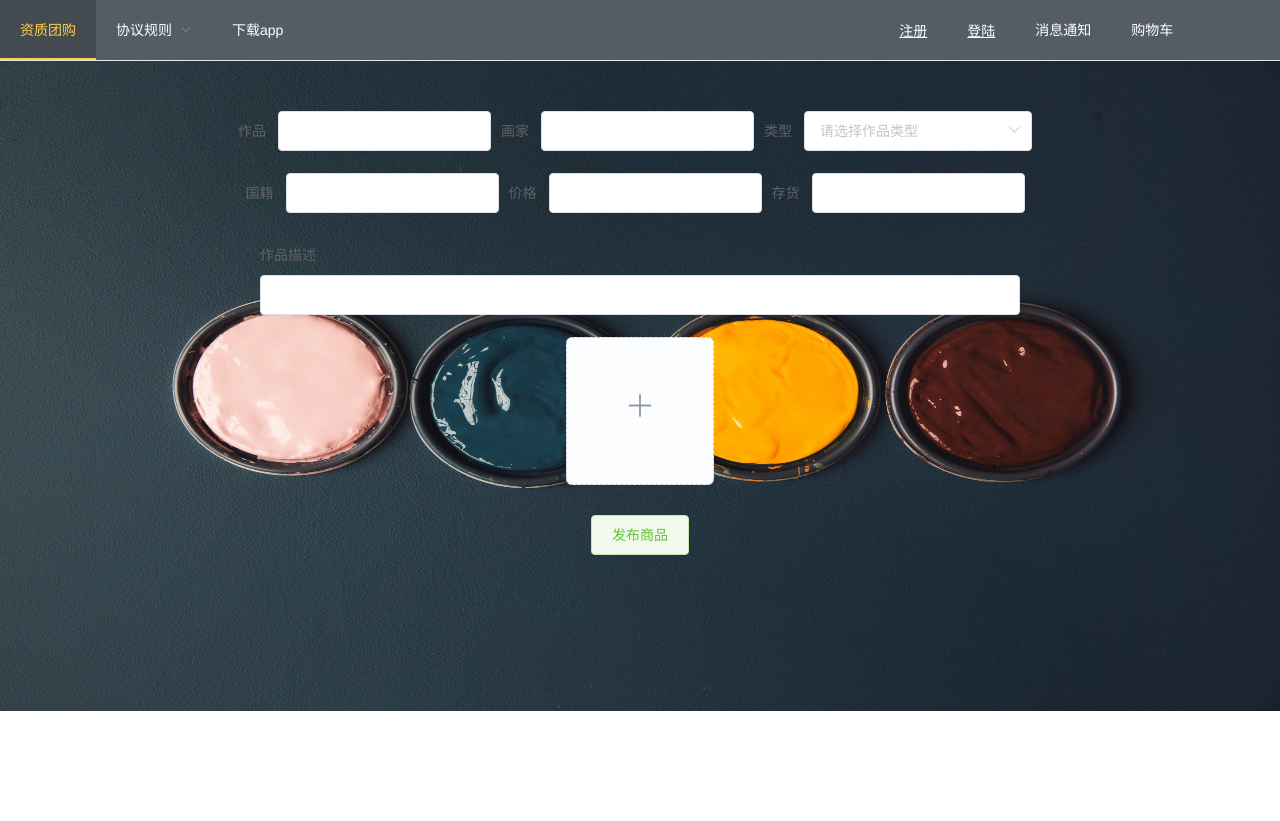
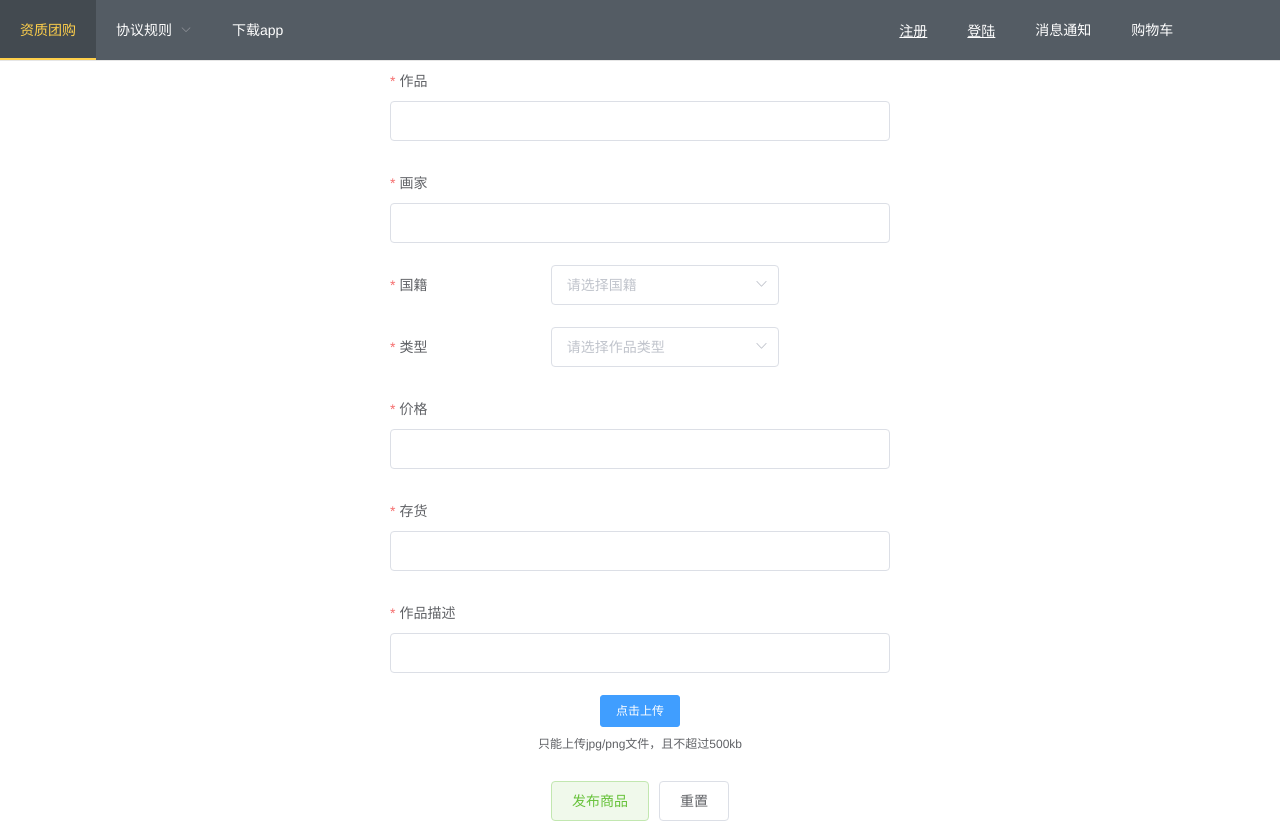
Before and after one commit to YANGJIEMEI123/painting, a Vue app in the folder paintingshop/: page /release in a window 1280 px wide. Before the commit the page ends 800 px from the top, so only its background shows below. Built offline with nearby package versions, Linux system fonts and the light colour scheme.

Commit message:
表单验证图片上传

```diff
--- a/paintingshop/src/views/release.vue
+++ b/paintingshop/src/views/release.vue
@@ -4,16 +4,34 @@
 <div class="all">
 
 
-<div class="publish">
-<el-form :inline="true" :model="formInline" status-icon :rules="rules" ref="formInline" class="demo-form-inline">
-  <el-form-item label="作品" prop="name">
-    <el-input v-model="formInline.name"></el-input>
+<el-form  :model="ruleForm" status-icon :rules="rules" ref="ruleForm" >
+  <el-form-item label="作品" prop="name"  :rules="[
+      { required: true, message: '请输入作品名'}
+    ]">
+    <el-input v-model="ruleForm.name"></el-input>
   </el-form-item>
-  <el-form-item label="画家" prop="drawer">
-    <el-input v-model="formInline.drawer"></el-input>
+  <el-form-item label="画家" prop="drawer" :rules="[
+      { required: true, message: '请输入画家名'}
+    ]">
+    <el-input v-model="ruleForm.drawer"></el-input>
   </el-form-item >
-<el-form-item label="类型" >
-   <el-select v-model="value" placeholder="请选择作品类型">
+
+  <el-form-item label="国籍" prop="value1" :rules="[
+      { required: true, message: '请选择国籍'}
+    ]">
+   <el-select v-model="ruleForm.value1" placeholder="请选择国籍">
+    <el-option
+      v-for="item in options1"
+      :key="item.value"
+      :label="item.label"
+      :value="item.value">
+    </el-option>
+  </el-select>
+   </el-form-item>
+<el-form-item label="类型" prop="value" :rules="[
+      { required: true, message: '请选择类型'}
+    ]">
+   <el-select v-model="ruleForm.value" placeholder="请选择作品类型">
     <el-option
       v-for="item in options"
       :key="item.value"
@@ -24,160 +42,91 @@
    </el-form-item>
 
 
-</el-form>
-<el-form :inline="true" :model="formInline" class="demo-form-inline">
-      <el-form-item label="国籍" prop="nation">
-    <el-input v-model="formInline.nation"></el-input>
-  </el-form-item>
- <el-form-item label="价格" prop="price">
-    <el-input v-model="formInline.price"></el-input>
+ <el-form-item label="价格" prop="price"  :rules="[
+      { required: true, message: '请输入价格'}
+    ]">
+    <el-input v-model="ruleForm.price"></el-input>
   </el-form-item>
 
-   <el-form-item label="存货" prop="stock">
-    <el-input v-model="formInline.stock"></el-input>
+   <el-form-item label="存货" prop="stock"    :rules="[
+      { required: true, message: '年龄不能为空'},
+      { type: 'number', message: '年龄必须为数字值'}
+    ]">
+    <el-input v-model.number="ruleForm.stock"  ></el-input>
   </el-form-item>
 
+    <el-form-item label="作品描述"  prop="descripe" :rules="[
+      { required: true, message: '请输入作品描述'}
+    ]">
+    <el-input v-model="ruleForm.descripe" ></el-input>
+  </el-form-item>
+
+
+<el-upload
+  class="upload-demo" prop="filelist"
+  action="https://jsonplaceholder.typicode.com/posts/"
+  :on-preview="handlePreview"
+  :on-remove="handleRemove"
+  :before-remove="beforeRemove"
+  :on-success="handleSuccess"
+  multiple
+  :limit="1"
+  :on-exceed="handleExceed"
+  :file-list="fileList">
+  <el-button size="small" type="primary">点击上传</el-button>
+  <div slot="tip" class="el-upload__tip">只能上传jpg/png文件，且不超过500kb</div>
+</el-upload>
+<el-button type="success" plain style="margin-top:30px"  @click="submitForm('ruleForm')">发布商品</el-button>
+   <el-button @click="resetForm('ruleForm')">重置</el-button>
 </el-form>
 
-
 </div>
-<el-form   :model="formLabelAlign" id="des">
-    <el-form-item label="作品描述">
-    <el-input v-model="formLabelAlign.descripe"></el-input>
-  </el-form-item>
-</el-form>
-<el-upload
-  action="https://jsonplaceholder.typicode.com/posts/"
-  list-type="picture-card"
-  :on-preview="handlePictureCardPreview"
-  :on-remove="handleRemove">
-  <i class="el-icon-plus"></i>
-</el-upload>
-<el-dialog :visible.sync="dialogVisible">
-  <img width="100%" :src="dialogImageUrl" alt="">
-</el-dialog>
-<el-button type="success" plain style="margin-top:30px">发布商品</el-button>
-
-</div>
-
 
     </div>
 </template>
 <style scoped>
-
 .all{
-   padding-top:50px;
-    width:100%;
-    min-height: 600px;
-   background: url('../assets/bg2.jpg') no-repeat ;
-   background-size: 100% 100%;
-   background-position: center;
-}
-#des{
-    max-width:760px;
-
-    margin:0 auto;
-}
-
-.publish{
-    display: flex;
-    flex-direction: column;
-    /* justify-content:space-evenly; */
+    max-width:500px;
     position: relative;
     top:0;
     right: 0;
     bottom: 0;
     left:0;
     margin:auto;
+}
+el-form{
+    max-width:350px;
 
 }
+el-form-item{
+    max-width:350px;
+}
+
+
 
 </style>
 <script>
   export default {
     data() {
-        var checkName = (rule, value, callback) => {
-        if (!value) {
-          return callback(new Error('名字不能为空'));
-        }
-
-      };
-      var checkdrawer = (rule, value, callback) => {
-        if (!value) {
-          return callback(new Error('作者不能为空'));
-        }
-
-      };
-      var checknation = (rule, value, callback) => {
-        if (!value) {
-          return callback(new Error('国籍不能为空'));
-        }
-
-      };
-
  var checkprice = (rule, value, callback) => {
-
-        if (value==="") {
+        if (value=="") {
           return callback(new Error('请输入价格'));
         }
-        // onkeyup="" onafterpaste="this.value=this.value.replace(/\D|^0/g,'')"
-
-        else {
-        if (/\D|^0/gim.test(value)) {
-          if (this.formInline.price !== "") {
-            this.$refs.formInline.validateField("price");
+         else {
+        if (/^[+]{0,1}(\d+)$|^[+]{0,1}(\d+\.\d+)$/gim.test(value)) {
+          if (this.ruleForm.price !== "") {
+            this.$refs.ruleForm.validateField("price");
           }
           callback();
         } else {
-          callback(new Error("价格必须为大于零的数字"));
+          callback(new Error("价格必须是大于0的数"));
         }
       }
       };
 
-        var checkstock = (rule, value, callback) => {
-        if (!value) {
-          return callback(new Error('存货不能为空'));
-        }
-        setTimeout(() => {
-          if (!Number.isInteger(value)) {
-            callback(new Error('请输入整数值'));
-          }
-        }, 1000);
-      };
-
       return {
         labelPosition: 'right',
-        formInline: {
-          name: '',
-          drawer: '',
-          type: '',
-          nation:'',
-          price:'',
-          stock:''
-
-        },
-         rules: {
-          name: [
-            { validator: checkName, trigger: 'blur' }
-          ],
-          drawer: [
-            { validator: checkdrawer, trigger: 'blur' }
-          ],
-          nation: [
-            { validator: checknation, trigger: 'blur' }
-          ],
-           price: [
-            { validator: checkprice, trigger: 'blur' }
-          ],
-         stock: [
-            { validator: checkstock, trigger: 'blur' }
-          ]
-
-        },
-        formLabelAlign:{
-          descripe:''
-        },
-      options: [{
+          options: [{
           value: '1',
           label: '油画'
         }, {
@@ -190,21 +139,79 @@
           value: '4',
           label: '漆画'
         }],
-        value: '',
-         dialogImageUrl: '',
-        dialogVisible: false
+           options1: [{
+          value: '1',
+          label: '中国'
+        }, {
+          value: '2',
+          label: '美国'
+        }, {
+          value: '3',
+          label: '法国'
+        }, {
+          value: '4',
+          label: '英国'
+        }],
+        ruleForm: {
+          name: '',
+          drawer: '',
+          type: '',
+        //   nation:'',
+          price:'',
+          stock:'',
+          value:'',
+          value1: '',
+        descripe:'',
+        imgs:'',
+        fileList:''
+
+        },
+         rules: {
+           price: [
+            { validator: checkprice, trigger: 'blur' }
+          ],
+
+        },
+
+        fileList: []
       };
 
     },
 
    methods: {
+     handleSuccess(response, file, fileList){
+       console.log(response, file, fileList)
+      //  this.ruleForm.fileList=""
+     },
       handleRemove(file, fileList) {
         console.log(file, fileList);
       },
-      handlePictureCardPreview(file) {
-        this.dialogImageUrl = file.url;
-        this.dialogVisible = true;
+      handlePreview(file) {
+        console.log(file);
+      },
+      handleExceed(files, fileList) {
+        this.$message.warning(`当前限制选择 1 个文件，本次选择了 ${files.length} 个文件，共选择了 ${files.length + fileList.length} 个文件`);
+      },
+      beforeRemove(file, fileList) {
+        return this.$confirm(`确定移除 ${ file.name }？`);
+      },
+
+      submitForm(formName) {
+
+        this.$refs[formName].validate((valid) => {
+          if (valid) {
+            alert('submit!');
+          } else {
+            console.log('error submit!!');
+            return false;
+          }
+        });
+          // this.$refs.upload.submit();
+      },
+      resetForm(formName) {
+        this.$refs[formName].resetFields();
       }
+
     }
   }
 </script>
```
